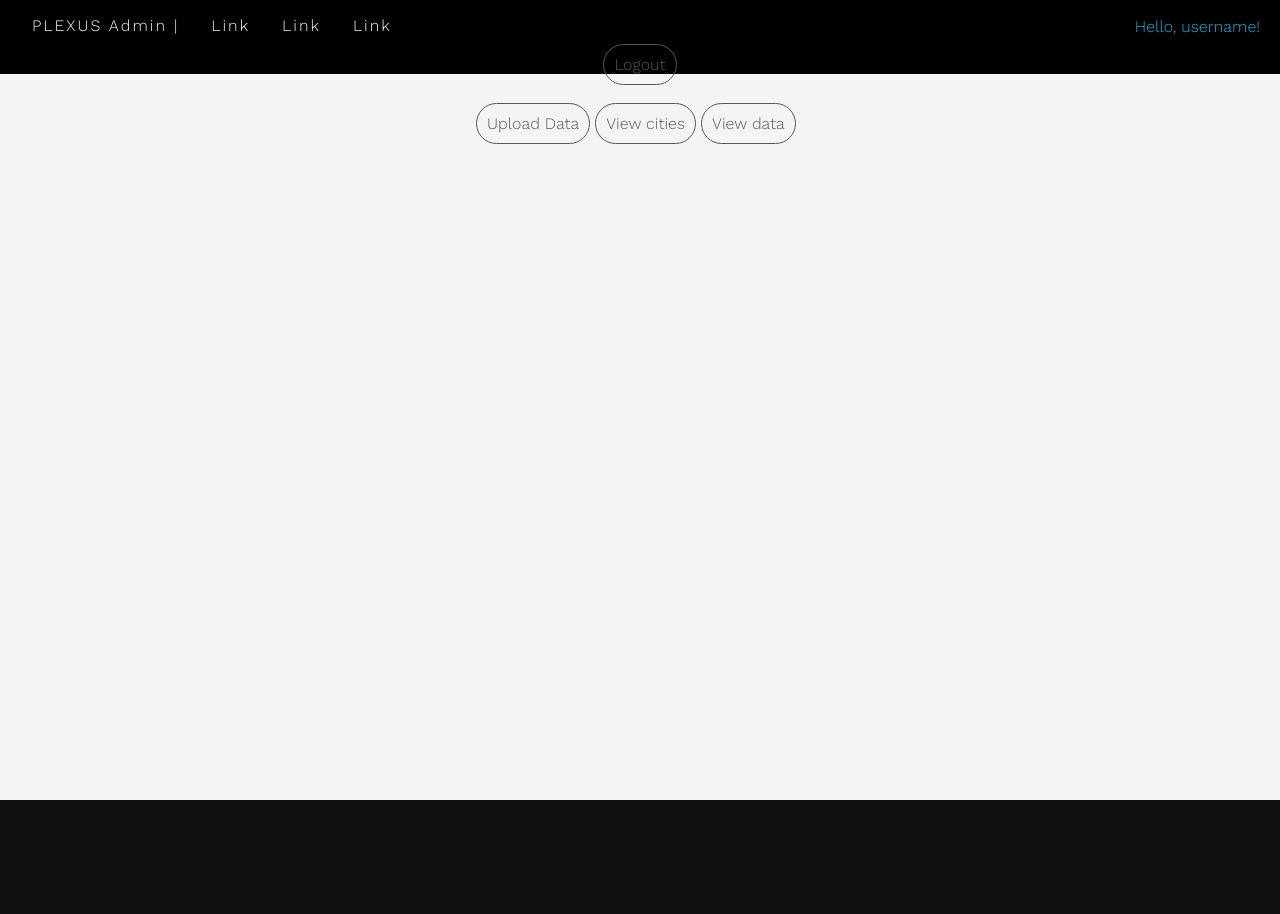
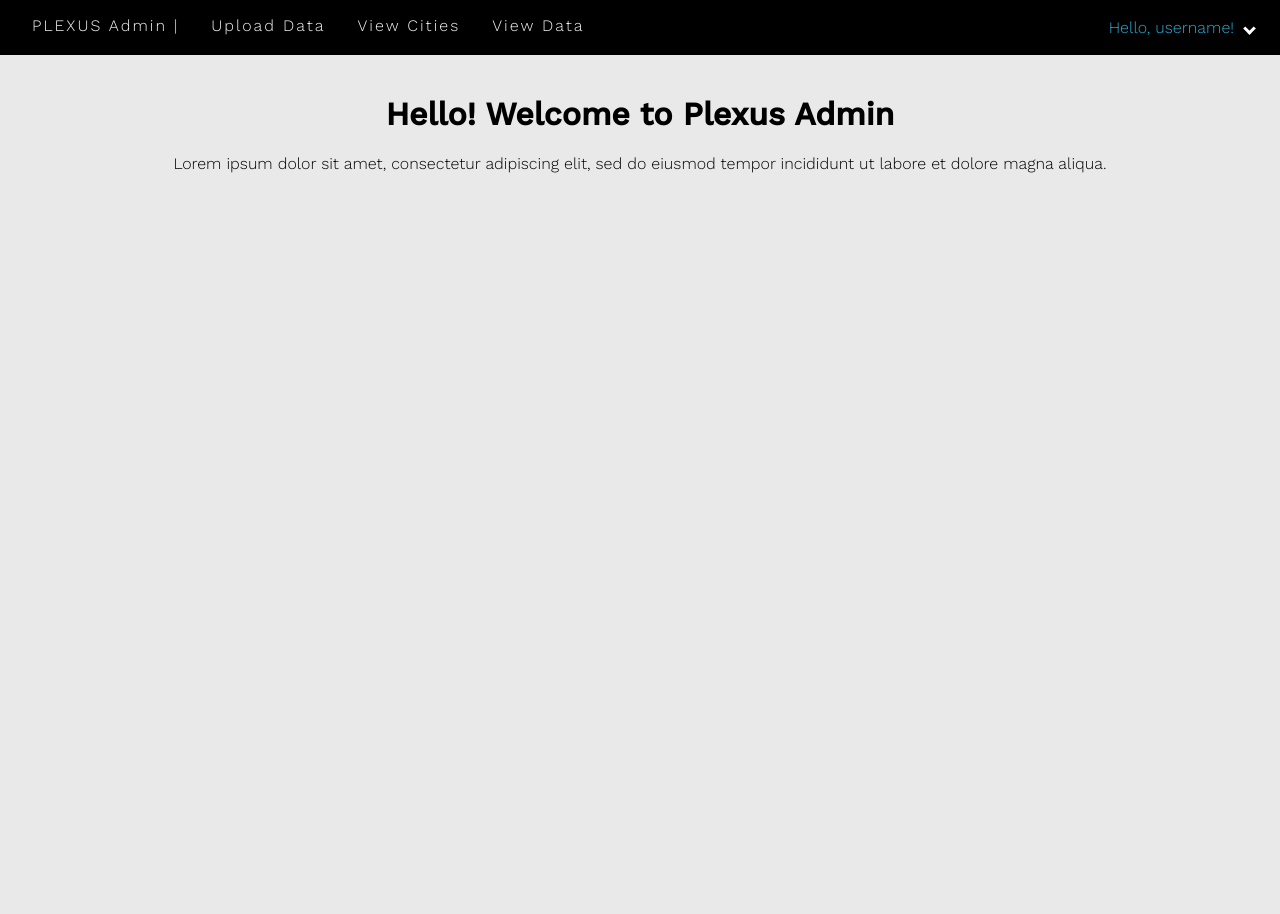
Before and after one commit to louisecortez/plexus, a Django app: page / in a window 1280 px wide. After the commit the page ends 173 px from the top, so only its background shows below. Run offline with Django 3.2, Linux system fonts and the light colour scheme; the visitor is signed in with stand-in values (Sample User, id 1).

Commit message:
CSS added to new templates

```diff
--- a/admin_console/templates/admin_console/index.html
+++ b/admin_console/templates/admin_console/index.html
@@ -7,24 +7,31 @@
 </head>
 <body>
 <!-- Navbar (sit on top) -->
+<!-- Navbar (sit on top) -->
 <div class="w3-top">
   <div class="w3-bar w3-white w3-wide w3-padding w3-card">
     <a href="/" class="w3-bar-item w3-button">PLEXUS Admin |</a>
     <div class="w3-right w3-hide-small">
-      <a href="#projects" class="w3-bar-item w3-button">Link</a>
-      <a href="#about" class="w3-bar-item w3-button">Link</a>
-      <a href="#contact" class="w3-bar-item w3-button">Link</a>
+      <a href="/upload" class="w3-bar-item w3-button">Upload Data</a>
+      <a href="/cities" class="w3-bar-item w3-button">View Cities</a>
+      <a href="/" class="w3-bar-item w3-button">View Data</a>
     </div>
   </div>
 
-    <div class="header-right">Hello, username!</div> <a class= "index-buttons" href="/accounts/logout">Logout</a>
+    <div class="dropdown header-right">Hello, username!
+        <button class="dropbtn">
+          <i class="arrow down"></i>
+        </button>
+        <div class="dropdown-content">
+          <a href="/accounts/logout">Logout</a>
+        </div>
+  </div>
 </div>
 
 <div class="index-page">
     <div class="index-btn-container">
-        <a class= "index-buttons" href="upload/">Upload Data</a>
-        <a class= "index-buttons" href="cities/">View cities</a>
-        <a class= "index-buttons" href="#">View data</a>s
+        <h1 class="index-text">Hello! Welcome to Plexus Admin</h1>
+        <span class="index-content">Lorem ipsum dolor sit amet, consectetur adipiscing elit, sed do eiusmod tempor incididunt ut labore et dolore magna aliqua.</span>
     </div>
 </div>
 </body>
--- a/plexus/settings.py
+++ b/plexus/settings.py
@@ -81,9 +81,9 @@ WSGI_APPLICATION = 'plexus.wsgi.application'
 DATABASES = {
     'default': {
         'ENGINE': 'django.db.backends.postgresql',
-        'NAME': 'plexus2',
+        'NAME': 'plexus_2',
         'USER': 'postgres',
-        'PASSWORD': 'p@ssword',
+        'PASSWORD': '1234',
         'HOST': '127.0.0.1',
         'PORT': '5432',
     }
--- a/static/css/styles.css
+++ b/static/css/styles.css
@@ -3,12 +3,12 @@
 /* GENERAL CSS */
 html, body {
     height: 100%;
-    background-color: #101010;
+    background-color: #e9e9e9;
 }
 
 body {
     margin: 0;
-    background-color: #f4f4f4;
+    background-color: #E9E9E9;
     font-family: 'Work Sans', sans-serif;
     font-weight: 300;
     color: #F4F4F4;
@@ -21,6 +21,13 @@ input {
     margin: 5px;
     border: 1px #979797 solid;
     border-radius: 50px;
+}
+
+i {
+    border: solid white;
+    border-width: 0 3px 3px 0;
+    display: inline-block;
+    padding: 3px;
 }
 
 input[type="text"], input[type="password"], textarea {
@@ -97,6 +104,49 @@ w3-right {
     margin-right: 20px;
     float: right;
     color:#2aabd2;
+}
+
+.dropdown .dropbtn {
+    font-size: 16px;
+    border: none;
+    outline: none;
+    color: white;
+    background-color: inherit;
+    font-family: inherit;
+    margin: 0;
+}
+
+.dropdown-content {
+    display: none;
+    position: absolute;
+    background-color: #f9f9f9;
+    min-width: 160px;
+    box-shadow: 0px 8px 16px 0px rgba(0,0,0,0.2);
+    z-index: 1;
+    transition: width 2s ease;
+}
+
+.dropdown-content a {
+    float: none;
+    color: black;
+    padding: 12px 16px;
+    text-decoration: none;
+    display: block;
+    text-align: left;
+}
+
+.dropdown-content a:hover {
+    background-color: #ddd;
+}
+
+.dropdown:hover .dropdown-content {
+    display: block;
+    transition: width .5s ease;
+}
+
+.down {
+    transform: rotate(45deg);
+    -webkit-transform: rotate(45deg);
 }
 
 /* LOGIN PAGE CSS*/
@@ -203,6 +253,10 @@ w3-right {
     transition-timing-function:ease;
 }
 
+.index-text, .index-content {
+    color: #000000;
+}
+
 /* CITIES CSS */
 .cities-page {
     background-color: #F4F4F4;
```
Also changed, not shown: other parts of static/css/styles.css (+75 -0 lines), admin_console/templates/admin_console/cities.html (+13 -10 lines), admin_console/templates/admin_console/home.html (+13 -5 lines), admin_console/templates/admin_console/province.html (+37 -10 lines), admin_console/templates/admin_console/users.html (+13 -4 lines).
